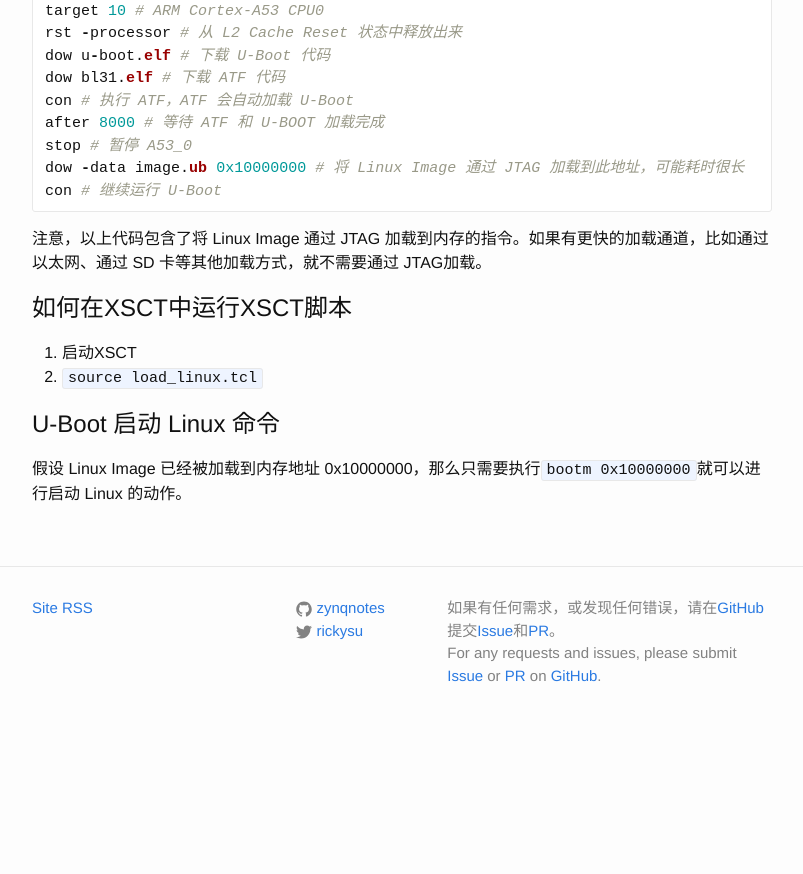
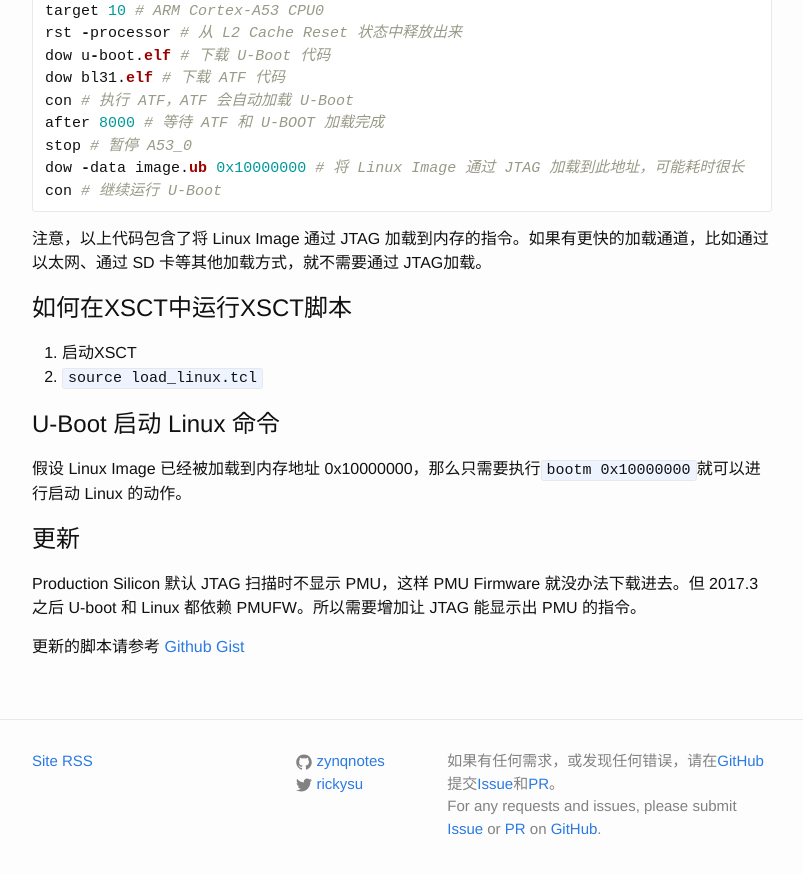
Before and after one commit to zynqnotes/zynqnotes.github.io, a Jekyll site: the page built from _posts/2017-03-19-boot-kernel-with-xsct-jtag.md, in a window 1280 px wide and 900 px high, scrolled down 1006 px. Shown: the top 874 px of the window, without its empty margins (238-1041 px from the left). Built offline with Jekyll 4.4.1, drawn with Linux system fonts in a browser that asks for light colours; before the commit the page ends 1753 px from its top, so only the background shows below that.

Commit message:
post: update load script for opening PMU in JTAG chain

```diff
--- a/_posts/2017-03-19-boot-kernel-with-xsct-jtag.md
+++ b/_posts/2017-03-19-boot-kernel-with-xsct-jtag.md
@@ -57,3 +57,9 @@ con # 继续运行 U-Boot
 # U-Boot 启动 Linux 命令
 
 假设 Linux Image 已经被加载到内存地址 0x10000000，那么只需要执行`bootm 0x10000000`就可以进行启动 Linux 的动作。
+
+# 更新
+
+Production Silicon 默认 JTAG 扫描时不显示 PMU，这样 PMU Firmware 就没办法下载进去。但 2017.3 之后 U-boot 和 Linux 都依赖 PMUFW。所以需要增加让 JTAG 能显示出 PMU 的指令。
+
+更新的脚本请参考 [Github Gist](https://gist.github.com/imrickysu/b911be34cf7fffc1b9259610095973fd)
```
